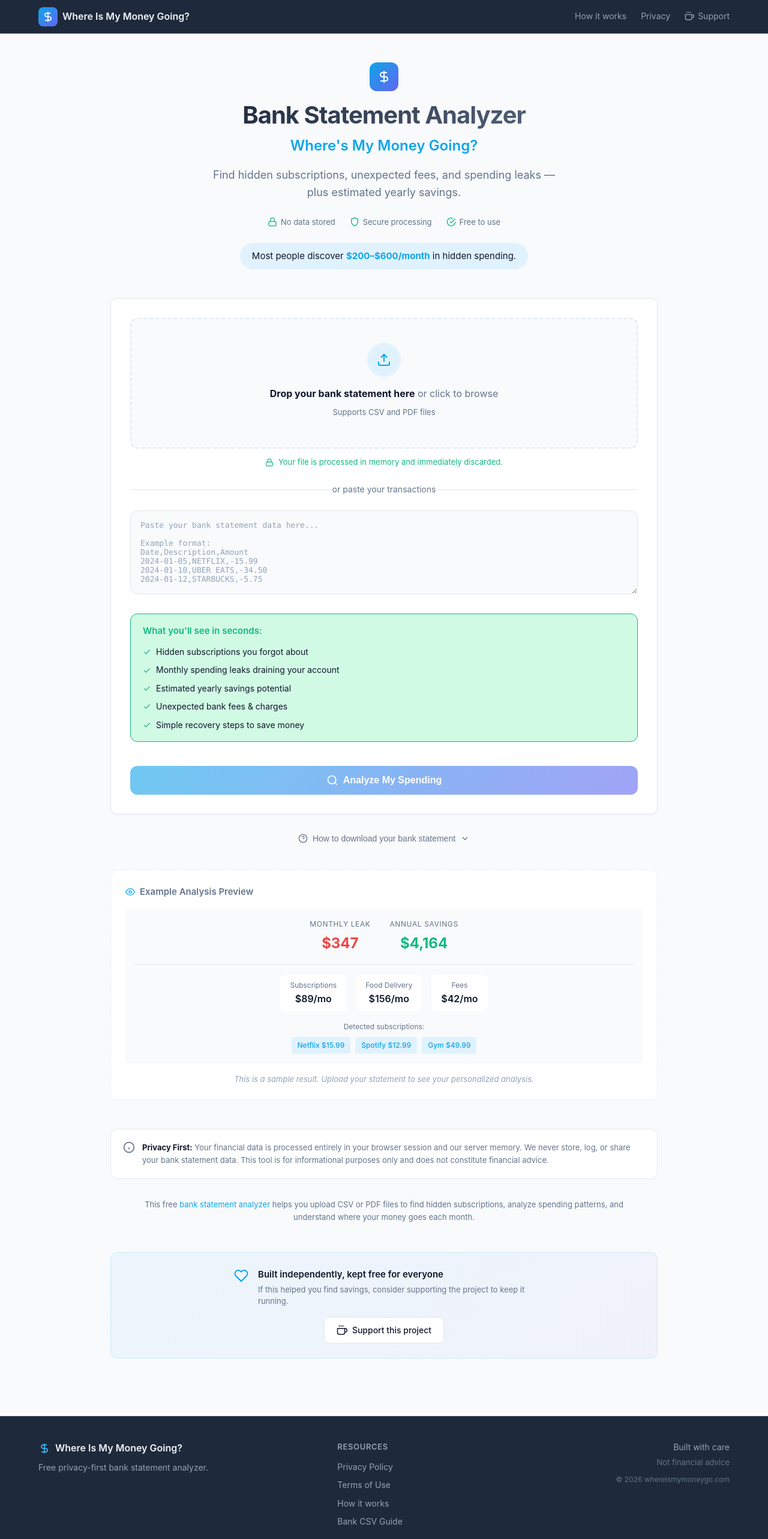
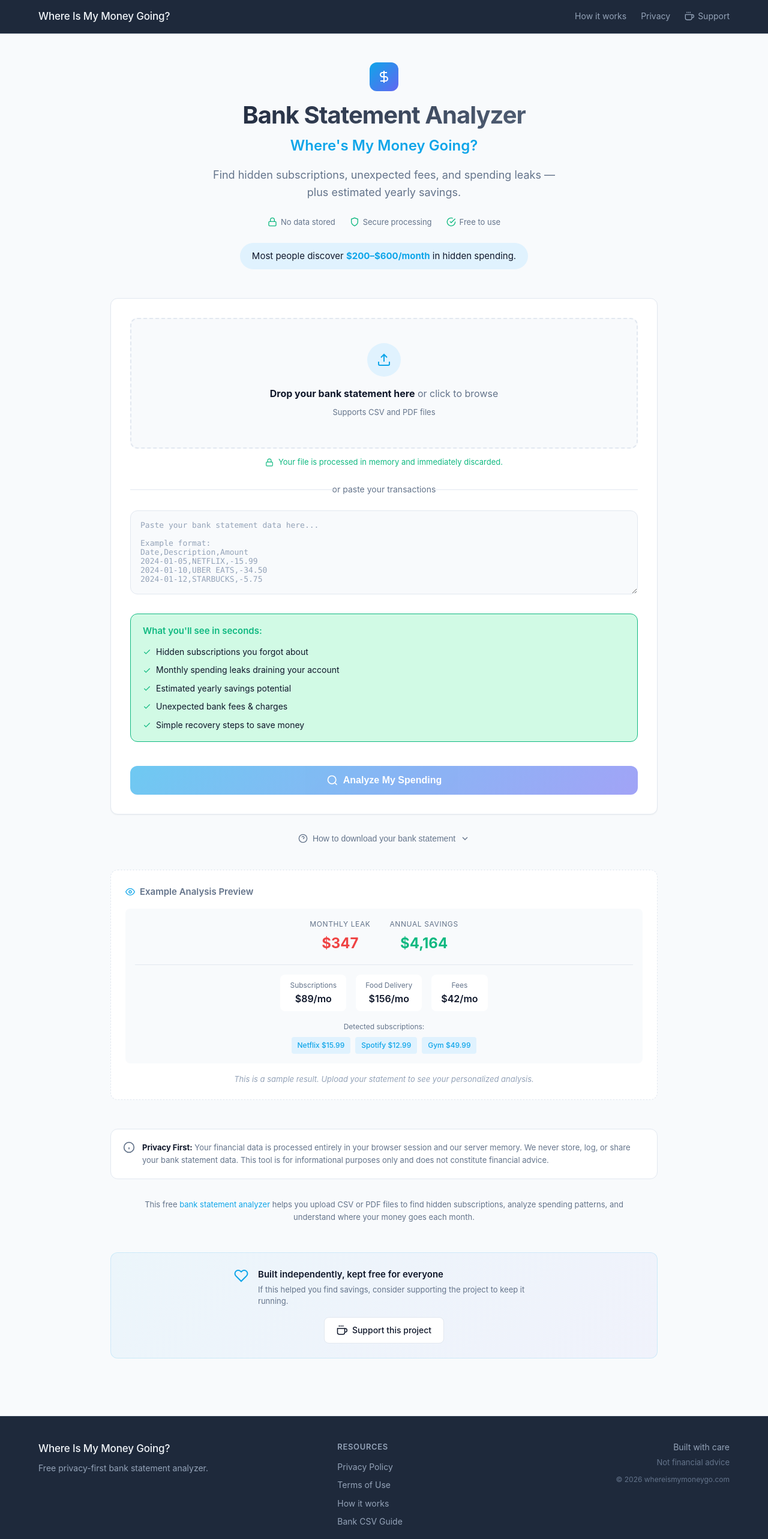
Before and after one commit to kiranz38/bank-analyser, a Next.js app in the folder frontend/: page / in a window 1280 px wide. Shown: the top 2566 px of the page at 60% size. Built offline with nearby package versions, Linux system fonts and the light colour scheme.

Commit message:
Simplify header/footer branding - remove dollar sign icon for cleaner look

```diff
--- a/frontend/app/globals.css
+++ b/frontend/app/globals.css
@@ -93,7 +93,6 @@ a:hover {
 .header-brand {
   display: flex;
   align-items: center;
-  gap: 0.5rem;
   text-decoration: none;
   color: #f1f5f9;
 }
@@ -103,20 +102,10 @@ a:hover {
   color: #f1f5f9;
 }
 
-.header-logo {
-  width: 32px;
-  height: 32px;
-  background: linear-gradient(135deg, var(--primary) 0%, #6366f1 100%);
-  border-radius: 8px;
-  display: flex;
-  align-items: center;
-  justify-content: center;
-  color: white;
-}
-
 .header-brand-text {
-  font-weight: 600;
-  font-size: 1rem;
+  font-weight: 500;
+  font-size: 1.0625rem;
+  letter-spacing: -0.01em;
 }
 
 .header-nav {
@@ -215,16 +204,11 @@ a:hover {
 }
 
 .footer-brand {
-  display: flex;
-  align-items: center;
-  gap: 0.5rem;
   color: #f1f5f9;
-  font-weight: 600;
+  font-weight: 500;
+  font-size: 1.0625rem;
+  letter-spacing: -0.01em;
   margin-bottom: 0.5rem;
-}
-
-.footer-brand svg {
-  color: #38bdf8;
 }
 
 .footer-tagline {
--- a/frontend/components/Footer.tsx
+++ b/frontend/components/Footer.tsx
@@ -10,9 +10,6 @@ export default function Footer() {
           {/* Left Column - Brand */}
           <div className="footer-brand-col">
             <div className="footer-brand">
-              <svg width="20" height="20" viewBox="0 0 24 24" fill="none" stroke="currentColor" strokeWidth="2">
-                <path d="M12 2v20M17 5H9.5a3.5 3.5 0 0 0 0 7h5a3.5 3.5 0 0 1 0 7H6" />
-              </svg>
               <span>Where Is My Money Going?</span>
             </div>
             <p className="footer-tagline">Free privacy-first bank statement analyzer.</p>
--- a/frontend/components/Header.tsx
+++ b/frontend/components/Header.tsx
@@ -10,11 +10,6 @@ export default function Header() {
     <header className="site-header">
       <div className="header-container">
         <Link href="/" className="header-brand">
-          <div className="header-logo">
-            <svg width="20" height="20" viewBox="0 0 24 24" fill="none" stroke="currentColor" strokeWidth="2">
-              <path d="M12 2v20M17 5H9.5a3.5 3.5 0 0 0 0 7h5a3.5 3.5 0 0 1 0 7H6" />
-            </svg>
-          </div>
           <span className="header-brand-text">Where Is My Money Going?</span>
         </Link>
 
```
